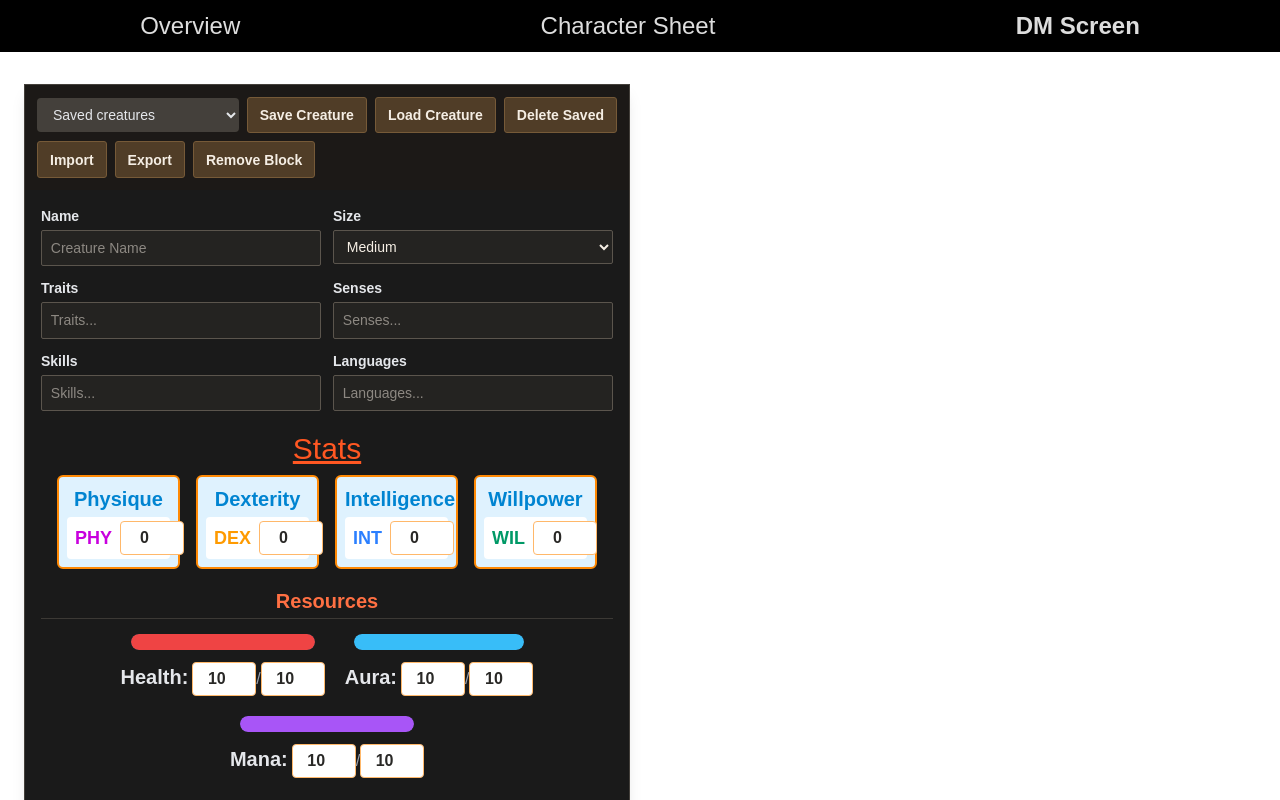
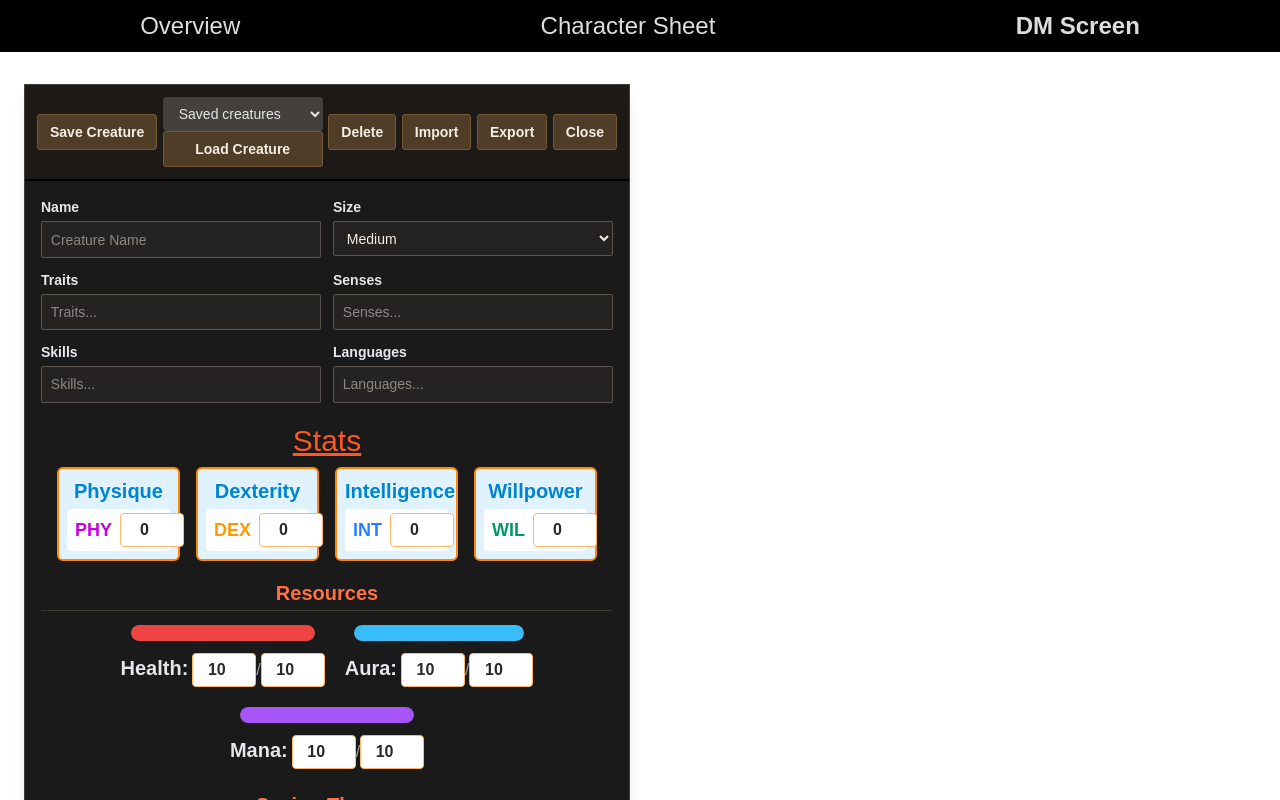
Before and after one commit to Acasez/kastorixv2, a React (Vite) app: page /kastorixv2/DMScreen in a window 1280 px wide. Shown: the top 800 px of the page. Built offline with nearby package versions, Linux system fonts and the light colour scheme.

Commit message:
Styled meta row

```diff
--- a/src/components/DMScreen/CreatureMeta.tsx
+++ b/src/components/DMScreen/CreatureMeta.tsx
@@ -28,7 +28,11 @@ export default function CreatureMeta({
   importCreature,
 }: CreatureMetaProps) {
   return (
-    <header className="flex flex-wrap items-center gap-2 bg-stone-900 p-3">
+    <header className="flex flex-row items-center bg-stone-900 p-3 border-b-2 border-black justify-between">
+      <button className="creature-button" onClick={saveCreature}>
+        Save Creature
+      </button>
+      <div className="flex flex-col">
         <select
           aria-label="Saved creatures"
           value={selectedKey}
@@ -42,14 +46,13 @@ export default function CreatureMeta({
             </option>
           ))}
         </select>
-      <button className="creature-button" onClick={saveCreature}>
-        Save Creature
-      </button>
         <button className="creature-button" onClick={loadCreature}>
           Load Creature
         </button>
+      </div>
+
       <button className="creature-button" onClick={deleteCreature}>
-        Delete Saved
+        Delete
       </button>
       <button
         className="creature-button"
@@ -61,7 +64,7 @@ export default function CreatureMeta({
         Export
       </button>
       <button className="creature-button" onClick={onRemove}>
-        Remove Block
+        Close
       </button>
       <input
         ref={importInputRef}
```
Lines whose indentation alone changed are shown as unchanged.
